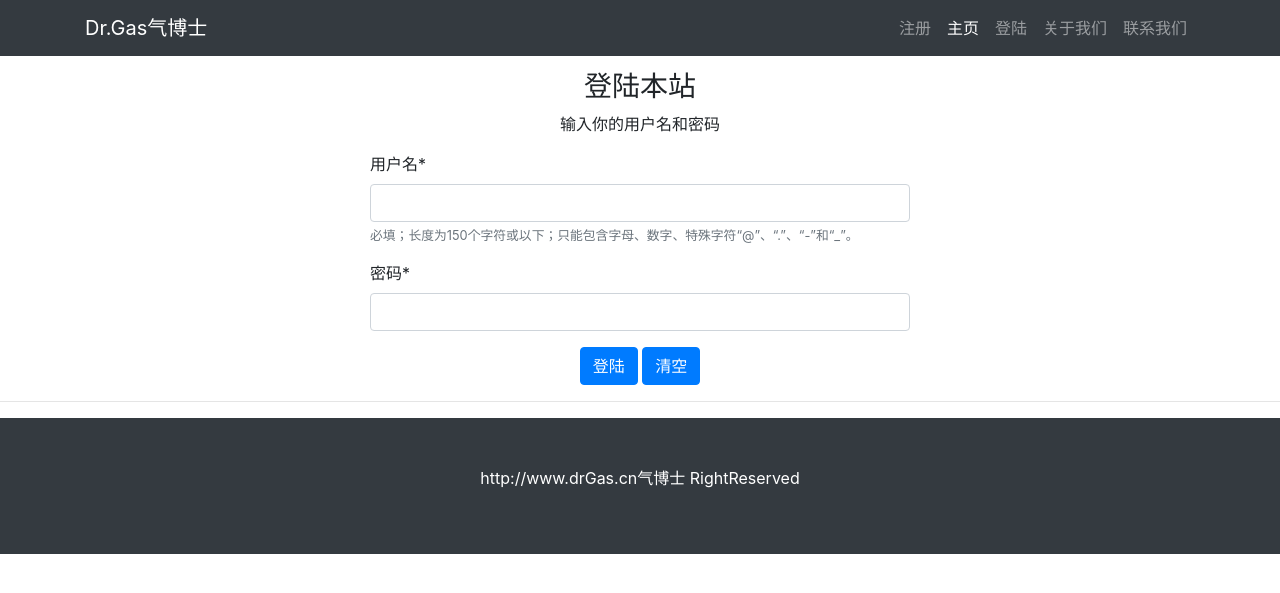
After one commit to lnhn/django-examation, a Django app: page /accounts/login/ in a window 1280 px wide. The commit adds this page. Shown: the top 593 px of the page. Run offline with Django 3.2, Linux system fonts and the light colour scheme; some libraries are stand-ins or nearby versions.

Commit message:
写了很多遍的登陆，注册，登出，还需要再精细

```diff
--- a/account/urls.py
+++ b/account/urls.py
@@ -1,8 +1,14 @@
 from django.urls import path
 from .views import regiser
+from django.contrib.auth import views as auth_views
+from .forms import LoginForm
+from .views import student_home
 
+login_form=LoginForm()
 
 urlpatterns = [
-    path('register/', regiser),
-
+    path('register/', regiser,name='user_register'),
+    path('login/', auth_views.LoginView.as_view(template_name="accounts/login.html", extra_context={'login_form':login_form}), name="user_login"),
+    path('detail/', student_home,name='user_detail'),
+    path('logout/',auth_views.LogoutView.as_view(template_name="accounts/logout.html"),name="user_logout"),
 ]
--- a/djangoExam/urls.py
+++ b/djangoExam/urls.py
@@ -19,5 +19,5 @@ from django.urls import path,include
 
 urlpatterns = [
     path('admin/', admin.site.urls),
-    path('account/',include('account.urls')),
+    path('accounts/',include('account.urls')),
 ]
--- /dev/null
+++ b/templates/accounts/login.html
@@ -0,0 +1,26 @@
+{% extends "base.html" %}
+{% load crispy_forms_tags %}
+{% block title %}登陆进入{% endblock %}
+{% block content %}
+
+    <div class="col-6">
+        <h3 class="text-center">登陆本站</h3>
+        <p class="text-center">输入你的用户名和密码</p>
+
+        <form method="post">
+            {% csrf_token %}
+            {{ login_form|crispy }}
+
+            <div class="col text-center">
+
+                    <button type="submit" class="btn btn-primary">登陆</button>
+                    <button type="reset" class="btn btn-primary">清空</button>
+
+            </div>
+        </form>
+
+
+    </div>
+
+
+{% endblock %}
--- /dev/null
+++ b/templates/accounts/logout.html
@@ -0,0 +1,6 @@
+{% extends "base.html" %}
+{% block content %}
+
+    <div class="blockquote text-centert text-primary">再见，感谢你在此网站的停留</div>
+
+{% endblock %}
--- /dev/null
+++ b/templates/accounts/profile.html
@@ -0,0 +1,6 @@
+{% extends "base.html" %}
+{% block content %}
+
+  user.username: {{ user.username }}<br>
+    people's name{{ people.name }}<br>
+{% endblock %}
--- a/templates/header.html
+++ b/templates/header.html
@@ -4,13 +4,25 @@
       <a class="navbar-brand" href="#">Dr.Gas气博士</a>
       <div class="collapse navbar-collapse" id="navbarResponsive">
         <ul class="navbar-nav ml-auto">
+          {% if user.is_authenticated %}
+              <li class="nav-item">
+              欢迎你，{{ user.username }}
+              </li>
+              {% else %}
+              <li class="nav-item"><a class="nav-link" href="{% url 'user_register' %}">注册</a></li>
+          {% endif %}
           <li class="nav-item active">
             <a class="nav-link" href="#">主页
               <span class="sr-only">(current)</span>
             </a>
           </li>
           <li class="nav-item">
-            <a class="nav-link" href="#">登陆</a>
+              {% if user.is_authenticated %}
+                 <a class="nav-link" href="{% url 'user_logout' %}">退出</a>
+              {% else %}
+                  <a class="nav-link" href="{% url 'user_login' %}">登陆</a>
+              {% endif %}
+
           </li>
           <li class="nav-item">
             <a class="nav-link" href="#">关于我们</a>
```
Also changed, not shown: account/forms.py (+7 -0 lines), account/views.py (+20 -14 lines), db.sqlite3, templates/accounts/register.html (renamed from templates/account/register.html).
